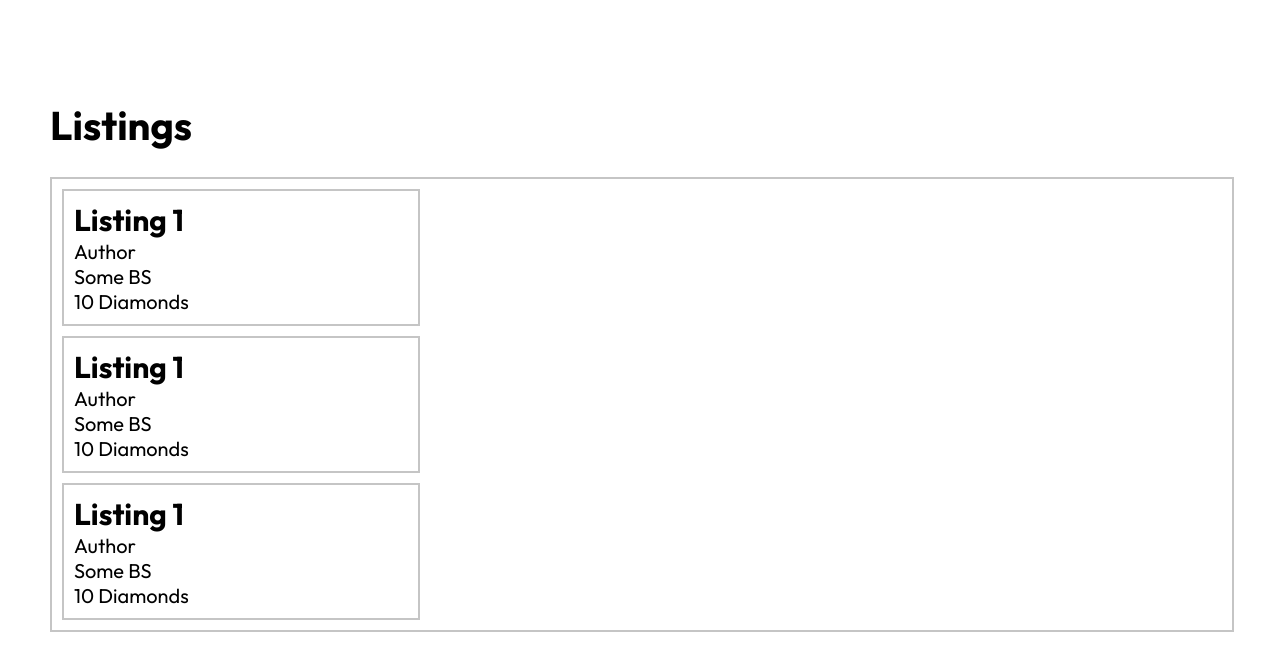
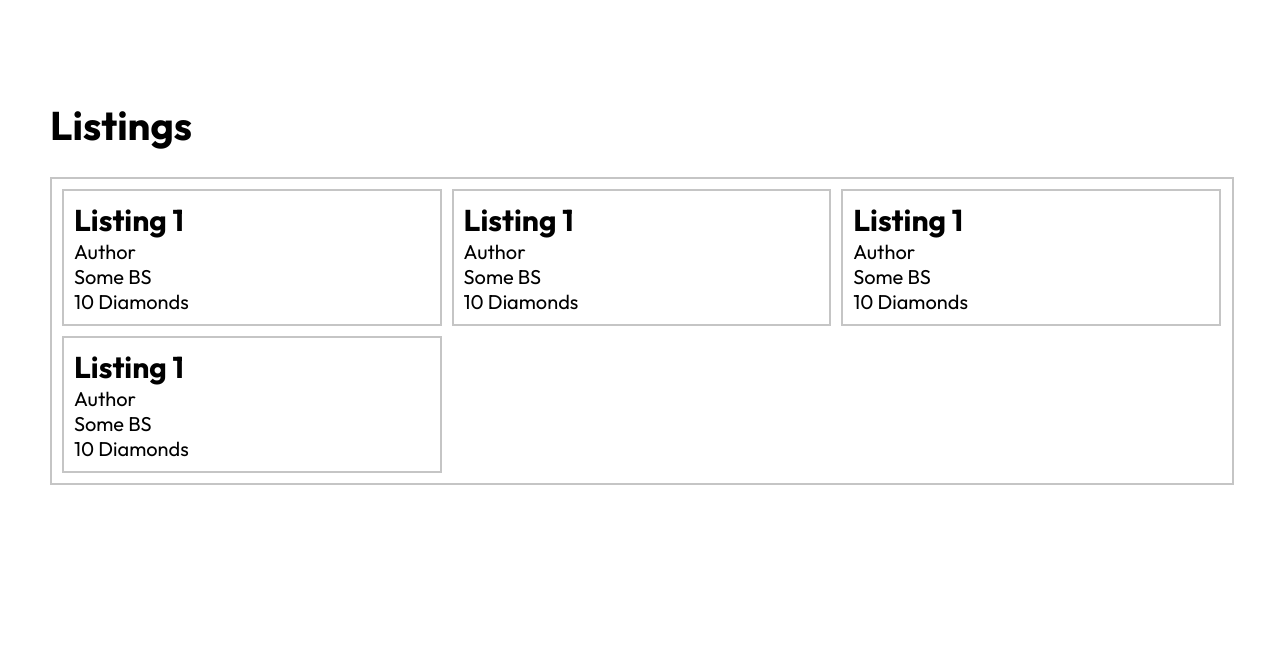
Before and after one commit to diamondmyracle/HW1, a PHP site: page /listings.html in a window 1280 px wide. Shown: the top 671 px of the page. Run offline with PHP 8.4, Linux system fonts and the light colour scheme.

Commit message:
Changed some display stuff
The listings should now looks better and stuff

```diff
--- a/listings.css
+++ b/listings.css
@@ -2,7 +2,7 @@
     CSS file for listings.html
 */
 
-@import url('https://fonts.googleapis.com/css2?family=Outfit:wght@100..900&display=swap') ;
+@import url('https://fonts.googleapis.com/css2?family=Outfit:wght@100..900&display=swap');
 
 body {
     font-family: "Outfit", serif ;
@@ -22,11 +22,26 @@ body {
     margin: 0px ;
 }
 
+.listings-group ul {
+    display: flex ;
+    flex-wrap: wrap ;
+    list-style: none ;
+    margin: 0px ;
+    padding: 5px ;
+    box-sizing: border-box ;
+}
+
+.listings-group li {
+    display: inline-block ;
+    padding: 0px ;
+    width: 33.3% ;
+    background-color: #ffffff ;
+}
+
 .listing {
-    background-color: #ffffff ;
+    margin: 5px ;
+    width: auto ;
     border: 2px solid rgb(197, 197, 197) ;
-    width: 30% ;
-    margin: 10px ;
 }
 
 .listing h2 {
--- a/listings.html
+++ b/listings.html
@@ -23,6 +23,8 @@
         <h1>Listings</h1>
 
         <div id="listings-group" class="listings-group">
+            <ul>
+                <li>
                     <div class="listing">
                         <h2>Listing 1</h2>
                         <p>
@@ -33,7 +35,9 @@
                             10 Diamonds
                         </p>
                     </div>
+                </li>
 
+                <li>
                     <div class="listing">
                         <h2>Listing 1</h2>
                         <p>
@@ -44,7 +48,9 @@
                             10 Diamonds
                         </p>
                     </div>
+                </li>
 
+                <li>
                     <div class="listing">
                         <h2>Listing 1</h2>
                         <p>
@@ -55,6 +61,21 @@
                             10 Diamonds
                         </p>
                     </div>
+                </li>
+
+                <li>
+                    <div class="listing">
+                        <h2>Listing 1</h2>
+                        <p>
+                            Author
+                            <br>
+                            Some BS
+                            <br>
+                            10 Diamonds
+                        </p>
+                    </div>
+                </li>
+            </ul>
         </div>
     </div>
 </body>
```
Lines whose indentation alone changed are shown as unchanged.
